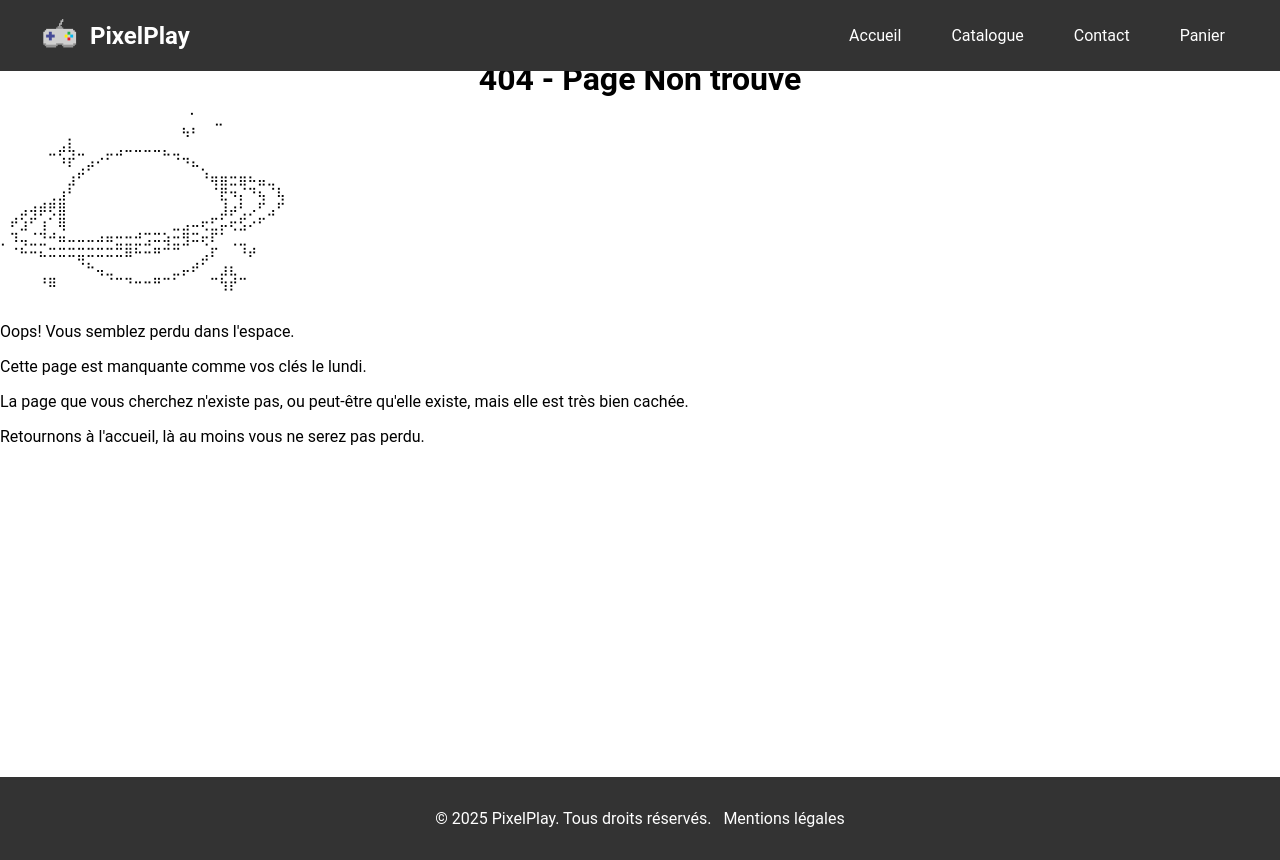
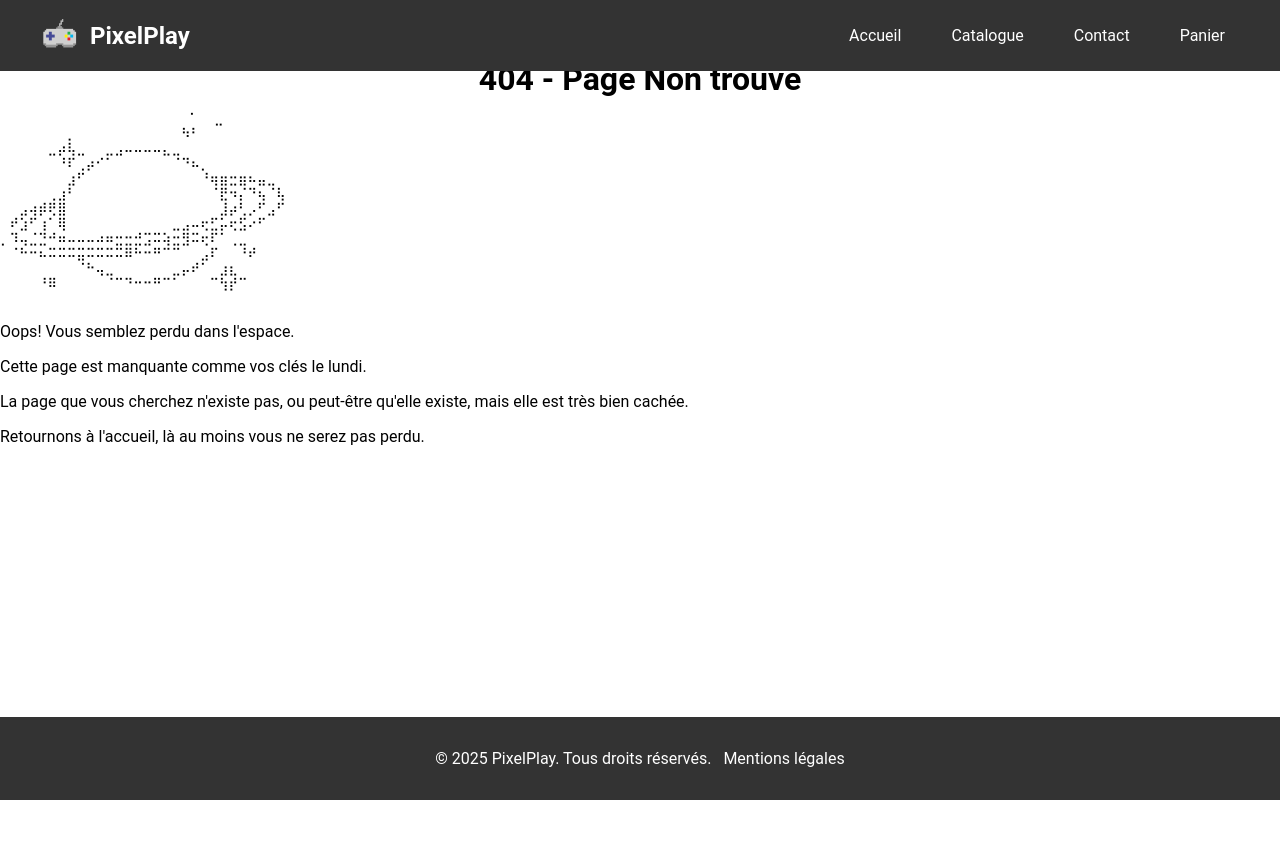
Before and after one commit to kai733/site-commerce, a PHP site: page /404.php in a window 1280 px wide. After the commit the page ends 800 px from the top, so only its background shows below. Run offline with PHP 8.4, Linux system fonts and the light colour scheme.

Commit message:
fix d'un bug

```diff
--- a/style.css
+++ b/style.css
@@ -3,8 +3,9 @@ body {
     font-family: 'Roboto', sans-serif;
     margin: 0;
     padding-top: 60px;
+    padding-bottom: 0;
     background-color: #ffffff;
-    min-height: 100vh;
+    min-height: calc(100vh - 60px);
     display: flex;
     flex-direction: column;
 }
```
